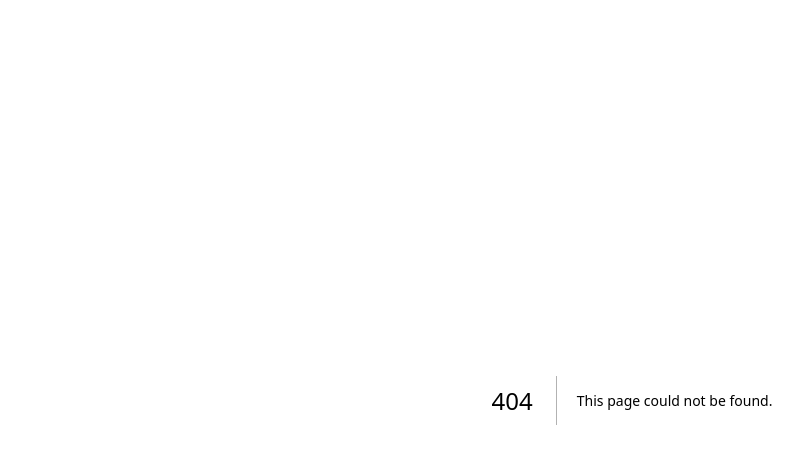
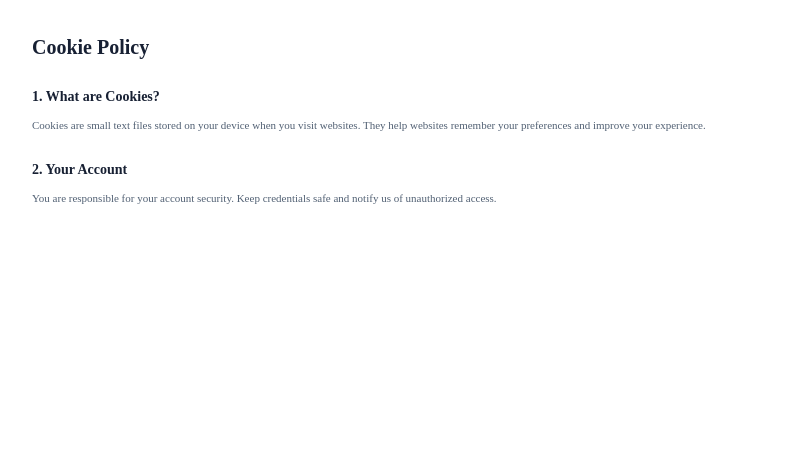
Before and after one commit to ChamlingUttam/nepstock, a Next.js app: page /cookie-policy in a window 1280 px wide. Before the commit this address had no page. Shown: the top 464 px of the page, without its empty margins (8-811 px from the left). Built offline with nearby package versions, Linux system fonts and the light colour scheme.

Commit message:
feat: updated the cookie policy

```diff
--- a/app/Term-of-service/page.tsx
+++ b/app/Term-of-service/page.tsx
@@ -1,7 +1,7 @@
 
 import Link from "next/link";
 
-export default function PrivacyPolicyPage() {
+export default function TermOfServicePage() {
   return (
     <main className="min-h-screen bg-white">
       <section className="mx-auto max-w-[1280px] px-6 py-8 sm:px-8 lg:px-10">
@@ -61,7 +61,7 @@ export default function PrivacyPolicyPage() {
               6. Liability
             </h2>
             <p className="text-[11px] leading-5 text-[#526174]">
-             We're not liable for business decisions based on platform data. Maximum liability limited to fees paid.
+             We are not liable for business decisions based on platform data. Maximum liability limited to fees paid.
             </p>
           </section>
         </div>
--- /dev/null
+++ b/app/cookie-policy/page.tsx
@@ -0,0 +1,33 @@
+import Link from "next/link";
+
+export default function CookiePolicyPage() {
+  return (
+    <main className="min-h-screen bg-white">
+      <section className="mx-auto max-w-[1280px] px-6 py-8 sm:px-8 lg:px-10">
+        <h1 className="mb-6 text-[20px] font-bold text-[#172033]">
+          Cookie Policy
+        </h1>
+
+        <div className="space-y-6">
+            <section>
+                <h2 className="mb-2 text-[14px] font-bold text-[#172033]">
+                    1. What are Cookies?
+                </h2>
+                <p className="text-[11px] leading-5 text-[#526174]">
+                    Cookies are small text files stored on your device when you visit websites. They help websites remember your preferences and improve your experience.
+            </p>
+            </section>
+
+            <section>
+            <h2 className="mb-2 text-[14px] font-bold text-[#172033]">
+              2. Your Account
+            </h2>
+            <p className="text-[11px] leading-5 text-[#526174]">
+            You are responsible for your account security. Keep credentials safe and notify us of unauthorized access.
+            </p>
+          </section>
+        </div>
+      </section>
+    </main>
+  );
+}
```
